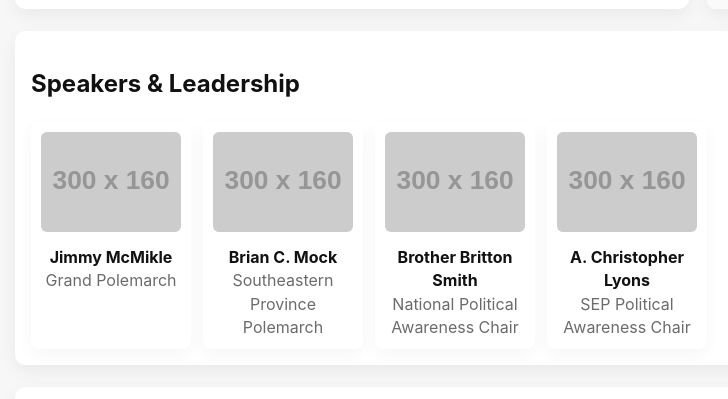
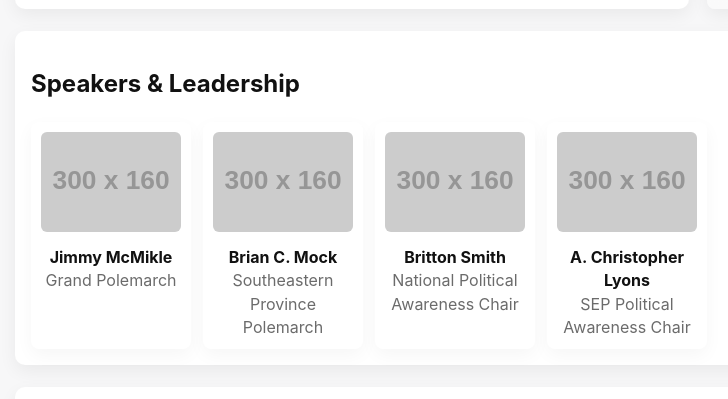
Before and after one commit to sepscdayonthehill/day-on-the-hill-site, a plain HTML site: page index.html in a window 1280 px wide. Shown: the part 1035-1434 px from the top of the page, without its empty margins (99-827 px from the left). Drawn offline with Linux system fonts and the light colour scheme; placeholder pictures from the web are drawn by us.

Commit message:
Updated Site

```diff
--- a/index.html
+++ b/index.html
@@ -150,7 +150,7 @@
           </div>
 	  <div class="speaker" role="listitem">
             <img src="https://via.placeholder.com/300x160.png?text=Brother+Britton+Smith" alt="Brother Britton Smith" />
-            <div style="font-weight:700;margin-top:8px">Brother Britton Smith</div>
+            <div style="font-weight:700;margin-top:8px">Britton Smith</div>
             <div class="muted">National Political Awareness Chair</div>
           </div>
 	  <div class="speaker" role="listitem">
```
